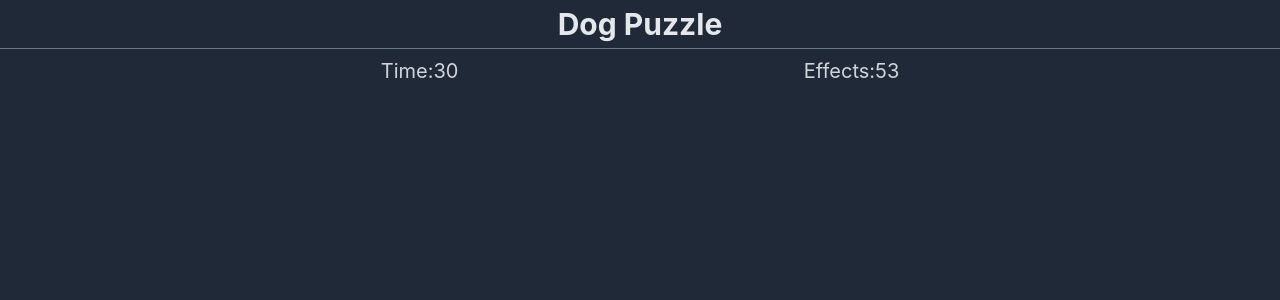
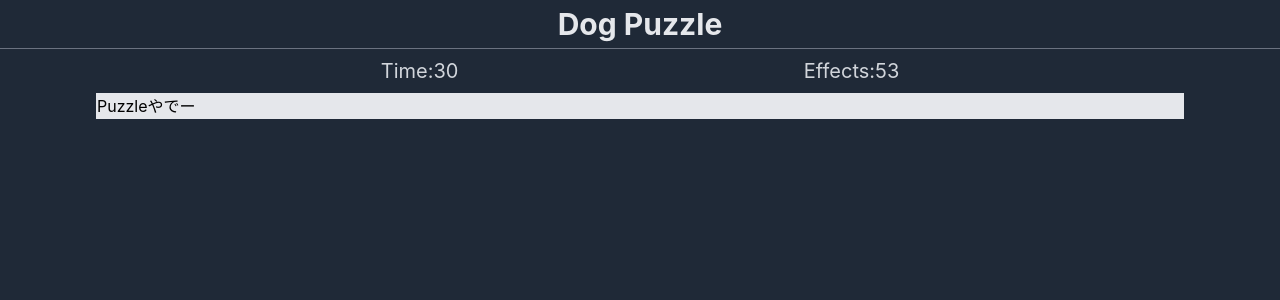
Before and after one commit to kazuki-oshino/dog-puzzle, a React (Create React App) app: page / in a window 1280 px wide. Shown: the top 300 px of the page. Built offline with nearby package versions, Linux system fonts and the light colour scheme.

Commit message:
add Puzzle container.

```diff
--- a/src/components/Home.tsx
+++ b/src/components/Home.tsx
@@ -1,5 +1,6 @@
 import React from "react";
 import { AppHeader } from "./AppHeader";
+import { Puzzle } from "./Puzzle";
 import { Scores } from "./Scores";
 
 export const Home: React.VFC = () => {
@@ -7,6 +8,7 @@ export const Home: React.VFC = () => {
     <div>
       <AppHeader></AppHeader>
       <Scores></Scores>
+      <Puzzle></Puzzle>
     </div>
   );
 };
--- /dev/null
+++ b/src/components/Puzzle.tsx
@@ -0,0 +1,9 @@
+import React, { VFC } from "react";
+
+export const Puzzle: React.VFC = () => {
+  return (
+    <div className="container mx-auto px-24">
+      <p className="border bg-gray-200">Puzzleやでー</p>
+    </div>
+  );
+};
```
